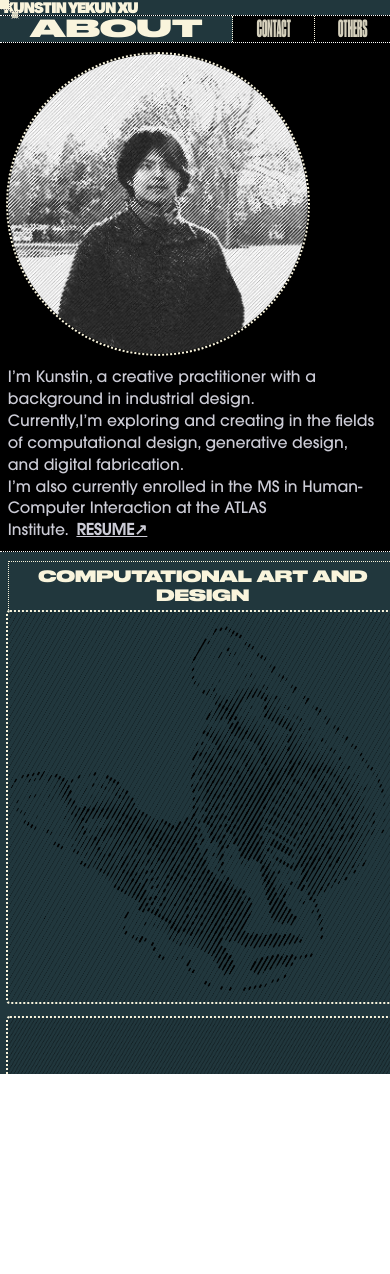
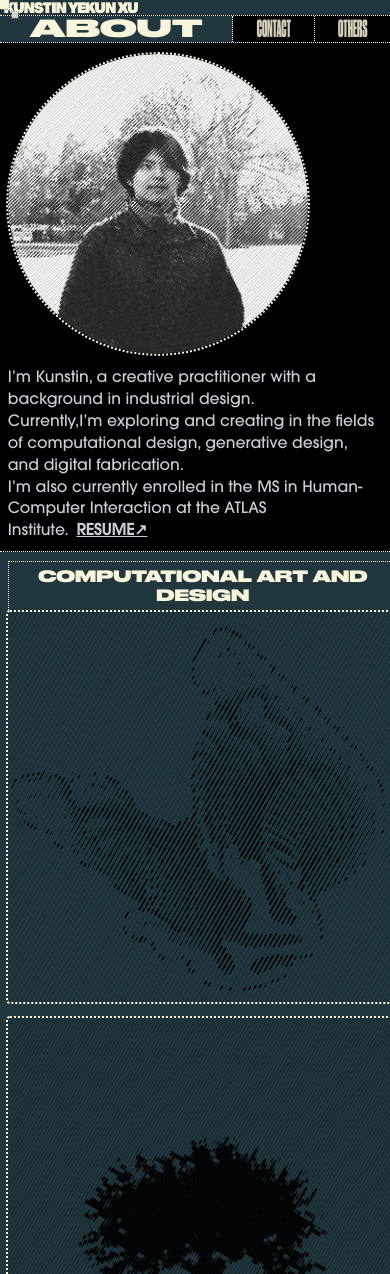
Before and after one commit to KSJIM/Kunstinweb2025, a Next.js app: page / in a window 390 px wide. Shown: the top 1274 px of the page. Before the commit the page ends 1106 px from the top, so only its background shows below. Built offline with nearby package versions, Linux system fonts and the light colour scheme.

Commit message:
Update style.css

```diff
--- a/styles/style.css
+++ b/styles/style.css
@@ -832,7 +832,7 @@ height: 100%;
     padding: 2%;
     font-size: 4vw;
     overflow-y: auto;
-    max-height: 60vh;   /* 保证 main 可滑动 */
+
   }
 
   /* Detail 改为下方显示 */
```
